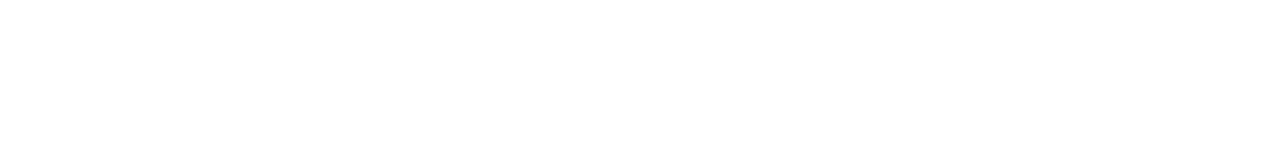
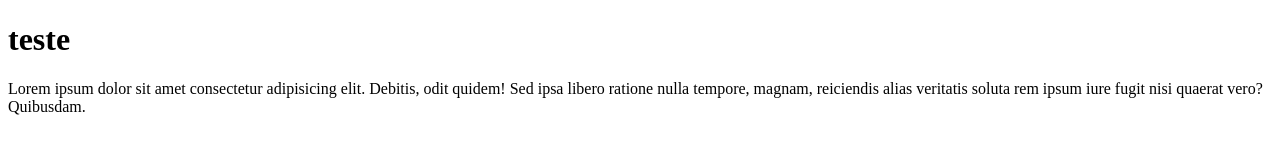
Before and after one commit to gabrielSantillo/GitCheck, a plain HTML site: page index.html in a window 1280 px wide. Drawn offline with Linux system fonts and the light colour scheme.

Commit message:
I created the text of the index

```diff
--- a/index.html
+++ b/index.html
@@ -7,6 +7,7 @@
     <title>Document</title>
 </head>
 <body>
-
+    <h1>teste</h1>
+    <p>Lorem ipsum dolor sit amet consectetur adipisicing elit. Debitis, odit quidem! Sed ipsa libero ratione nulla tempore, magnam, reiciendis alias veritatis soluta rem ipsum iure fugit nisi quaerat vero? Quibusdam.</p>
 </body>
 </html>
```
